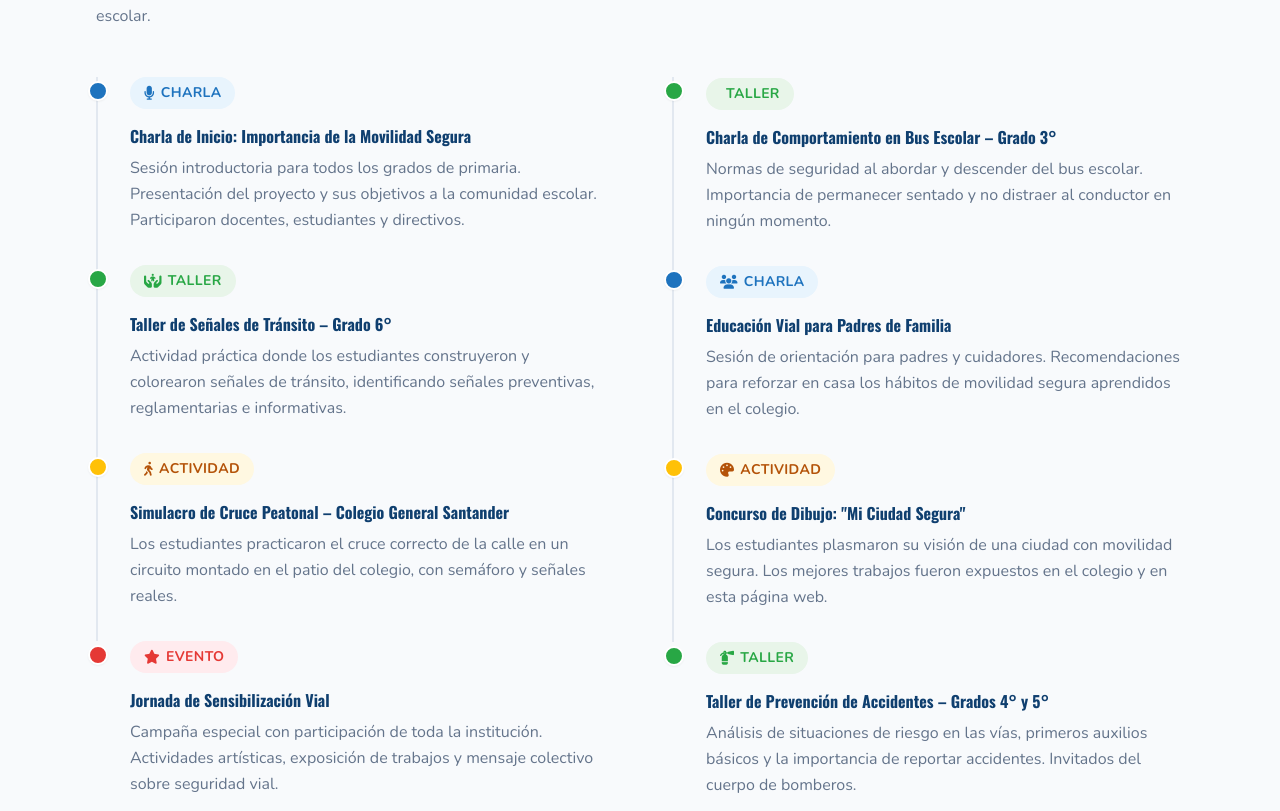
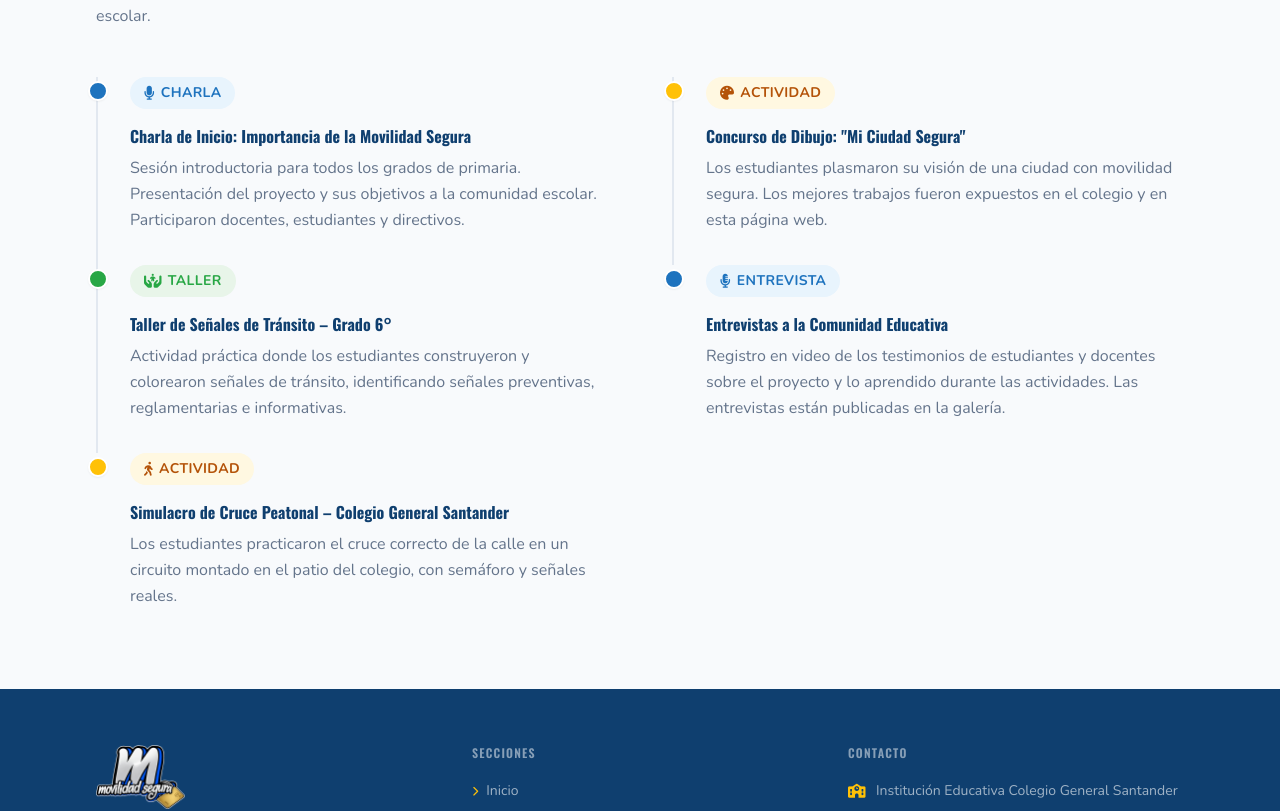
Before and after one commit to Neferxd31/movilidad-segura, a React (Vite) app: page /actividades in a window 1280 px wide. Shown: the part 1266-2077 px from the top of the page. Built offline with nearby package versions, Linux system fonts and the light colour scheme.

Commit message:
chore: trim timeline activities and add interviews entry

```diff
--- a/src/pages/Actividades.jsx
+++ b/src/pages/Actividades.jsx
@@ -62,27 +62,9 @@ const timelineLeft = [
     desc:  'Los estudiantes practicaron el cruce correcto de la calle en un circuito montado en el patio del colegio, con semáforo y señales reales.',
     dot:   'bg-brand-yellow',
   },
-  {
-    badge: 'badge-red', badgeIcon: 'fa-star', badgeLabel: 'Evento',
-    title: 'Jornada de Sensibilización Vial',
-    desc:  'Campaña especial con participación de toda la institución. Actividades artísticas, exposición de trabajos y mensaje colectivo sobre seguridad vial.',
-    dot:   'bg-brand-red',
-  },
 ]
 
 const timelineRight = [
-  {
-    badge: 'badge-green', badgeIcon: 'fa-bus-school', badgeLabel: 'Taller',
-    title: 'Charla de Comportamiento en Bus Escolar – Grado 3°',
-    desc:  'Normas de seguridad al abordar y descender del bus escolar. Importancia de permanecer sentado y no distraer al conductor en ningún momento.',
-    dot:   'bg-brand-green',
-  },
-  {
-    badge: 'badge-blue', badgeIcon: 'fa-users', badgeLabel: 'Charla',
-    title: 'Educación Vial para Padres de Familia',
-    desc:  'Sesión de orientación para padres y cuidadores. Recomendaciones para reforzar en casa los hábitos de movilidad segura aprendidos en el colegio.',
-    dot:   'bg-brand-blue',
-  },
   {
     badge: 'badge-yellow', badgeIcon: 'fa-palette', badgeLabel: 'Actividad',
     title: 'Concurso de Dibujo: "Mi Ciudad Segura"',
@@ -90,10 +72,10 @@ const timelineRight = [
     dot:   'bg-brand-yellow',
   },
   {
-    badge: 'badge-green', badgeIcon: 'fa-fire-extinguisher', badgeLabel: 'Taller',
-    title: 'Taller de Prevención de Accidentes – Grados 4° y 5°',
-    desc:  'Análisis de situaciones de riesgo en las vías, primeros auxilios básicos y la importancia de reportar accidentes. Invitados del cuerpo de bomberos.',
-    dot:   'bg-brand-green',
+    badge: 'badge-blue', badgeIcon: 'fa-microphone-lines', badgeLabel: 'Entrevista',
+    title: 'Entrevistas a la Comunidad Educativa',
+    desc:  'Registro en video de los testimonios de estudiantes y docentes sobre el proyecto y lo aprendido durante las actividades. Las entrevistas están publicadas en la galería.',
+    dot:   'bg-brand-blue',
   },
 ]
 
```
